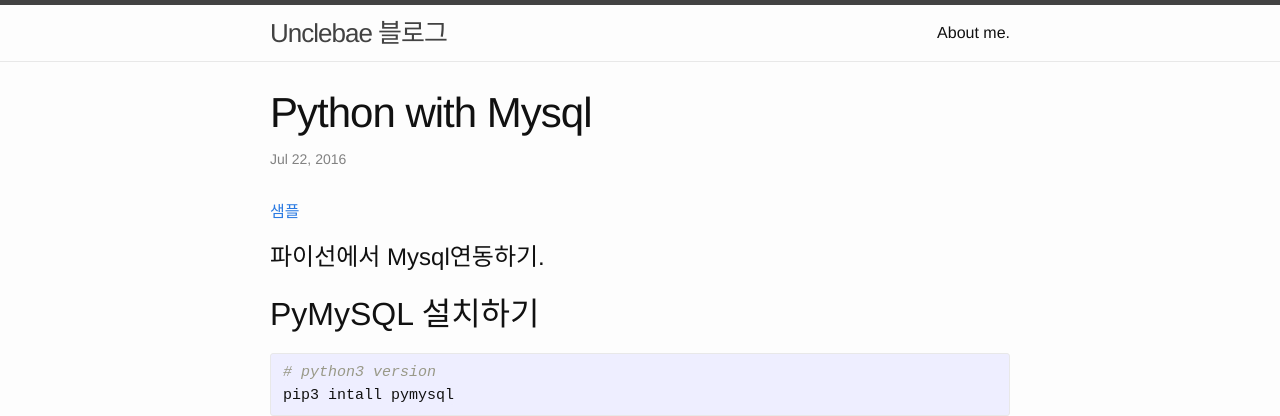
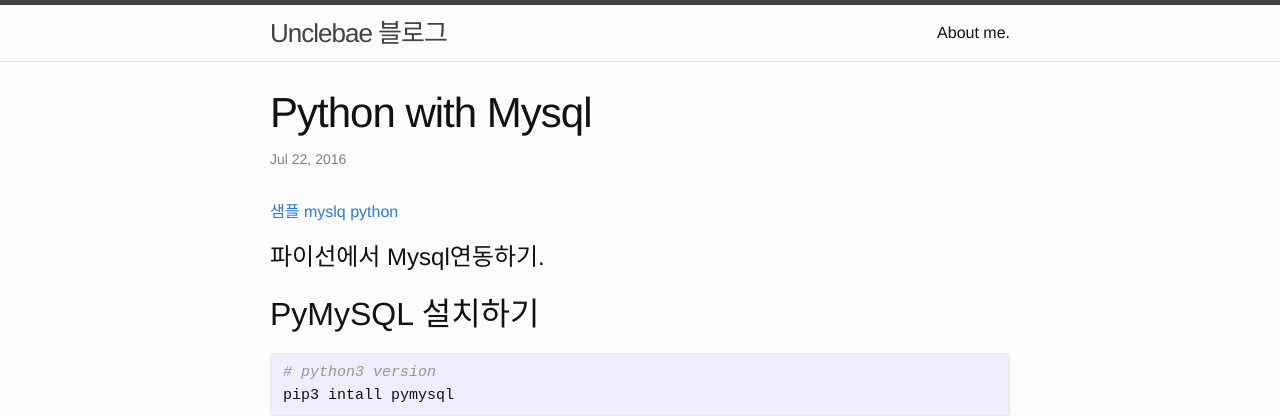
Before and after one commit to unclebae/blog, a Jekyll site: the page built from _posts/2016-07-22-Python-Database.markdown, in a window 1280 px wide and 900 px high. Shown: the top 416 px of the window. Built offline with Jekyll 4.4.1, drawn with Linux system fonts in a browser that asks for light colours.

Commit message:
add reference url

```diff
--- a/_posts/2016-07-22-Python-Database.markdown
+++ b/_posts/2016-07-22-Python-Database.markdown
@@ -4,6 +4,7 @@
 ---
 
 [샘플](https://github.com/unclebae/Python3-tutorial/tree/master)
+[myslq python](https://dev.mysql.com/doc/connector-python/en/connector-python-api-mysqlcursor-fetchone.html)
 
 # 파이선에서 Mysql연동하기.
 ## PyMySQL 설치하기
```
Also changed, not shown: 2 other files.
